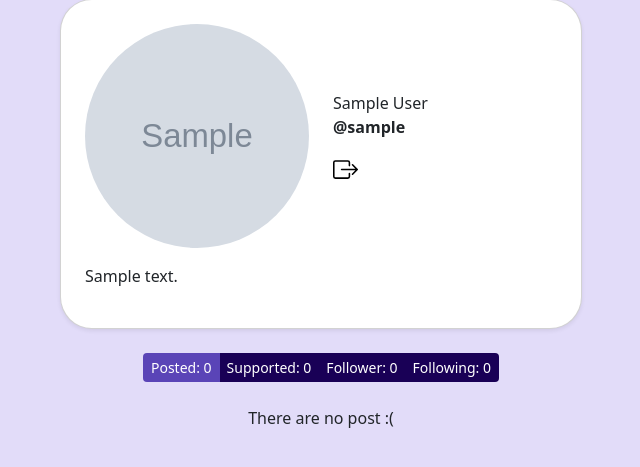
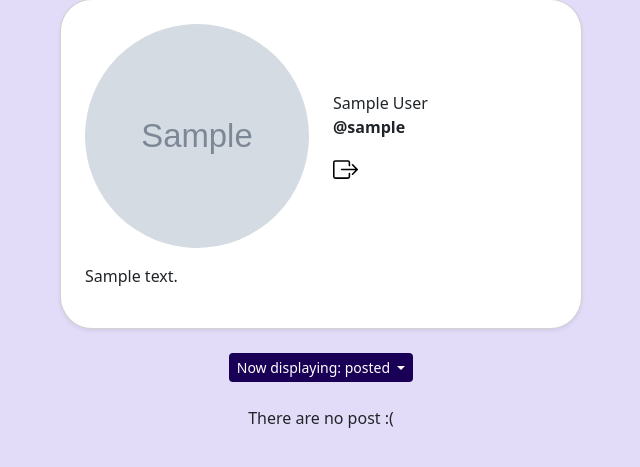
Before and after one commit to mircoterenzi/givvit, a PHP site: page /profile.php in a window 1280 px wide. Shown: the part 119-586 px from the top of the page, without its empty margins (319-959 px from the left). Run offline with PHP 8.4, Linux system fonts and the light colour scheme; the visitor is signed in with stand-in values (Sample User, id 1); tables that the repository leaves empty or names only in its code hold one stand-in row (values such as "Sample post"); grey boxes marked "Sample" are stand-in pictures; data that the repository does not hold is empty.

Commit message:
[dev] added list liked post on profile

```diff
--- a/src/template/show-profile.php
+++ b/src/template/show-profile.php
@@ -47,18 +47,33 @@ $profile = $templateParams["profile"][0];
 <!-- List selection -->
 <section class="d-flex my-4 justify-content-center">
     <div class="btn-group">
-        <a href="profile.php?id=<?php echo $profile["user_id"] ?>&type=posted" class="btn btn-sm <?php if($_GET["type"] == "posted") { echo "active"; } ?>" id="posted">
-            Posted: <?php echo(printVarIfPresent($profile["num_posted"])); ?>
-        </a>
-        <a href="profile.php?id=<?php echo $profile["user_id"] ?>&type=supported" class="btn btn-sm <?php if($_GET["type"] == "supported") { echo "active"; } ?>" id="supported">
-            Supported: <?php echo(printVarIfPresent($profile["num_donations"])); ?>
-        </a>
-        <a href="profile.php?id=<?php echo $profile["user_id"] ?>&type=follower" class="btn btn-sm <?php if($_GET["type"] == "follower") { echo "active"; } ?>" id="posted">
-            Follower: <?php echo(printVarIfPresent($profile["n_followers"])); ?>
-        </a>
-        <a href="profile.php?id=<?php echo $profile["user_id"] ?>&type=following" class="btn btn-sm <?php if($_GET["type"] == "following") { echo "active"; } ?>" id="supported">
-            Following: <?php echo(printVarIfPresent($profile["n_followed"])); ?>
-        </a>
+        <button class="btn btn-secondary btn-sm dropdown-toggle" type="button" data-bs-toggle="dropdown" aria-expanded="false">
+        Now displaying: <?php echo $_GET["type"]; ?>
+        </button>
+        <ul class="dropdown-menu">
+            <li><a href="profile.php?id=<?php echo $profile["user_id"] ?>&type=posted" class="dropdown-item" id="posted">
+                Posted
+                <span class="badge"><?php echo(printVarIfPresent($profile["num_posted"])); ?></span>
+            </a></li>
+            <li><a href="profile.php?id=<?php echo $profile["user_id"] ?>&type=supported" class="dropdown-item" id="supported">
+                Supported
+                <span class="badge"><?php echo(printVarIfPresent($profile["num_donations"])); ?></span>
+            </a></li>
+            <?php if($_GET["id"] == $_SESSION["userId"]): ?>
+            <li><a href="profile.php?id=<?php echo $profile["user_id"] ?>&type=liked" class="dropdown-item" id="supported">
+                Liked
+                <span class="badge"><?php echo(printVarIfPresent($profile[""])); //@todo: inserire num post piacuiti (da inserire nella query) ?></span>
+            </a></li>
+            <?php endif; ?>
+            <li><a href="profile.php?id=<?php echo $profile["user_id"] ?>&type=follower" class="dropdown-item" id="posted">
+                Follower
+                <span class="badge"><?php echo(printVarIfPresent($profile["n_followers"])); ?></span>
+            </a></li>
+            <li><a href="profile.php?id=<?php echo $profile["user_id"] ?>&type=following" class="dropdown-item" id="supported">
+                Following
+                <span class="badge"><?php echo(printVarIfPresent($profile["n_followed"])); ?></span>
+            </a></li>
+        </ul>
     </div>
 </section>
 
@@ -74,6 +89,9 @@ $profile = $templateParams["profile"][0];
     } elseif($_GET["type"] == "follower") {
         $templateParams["user-list"] = $dbh->getUserFollowers($_GET["id"]);
         require("show-user-list.php");
+    } elseif($_GET["type"] == "liked" && $_GET["id"] == $_SESSION["userId"]) {
+            $templateParams["user-list"] = $dbh->getUserFollowers($_GET["id"]); // @todo: inserire query che restituisce i post con i like
+            require("show-user-list.php");
     } elseif($_GET["type"] == "following") {
         $templateParams["user-list"] = $dbh->getFollowedByUser($_GET["id"]);
         require("show-user-list.php");
```
